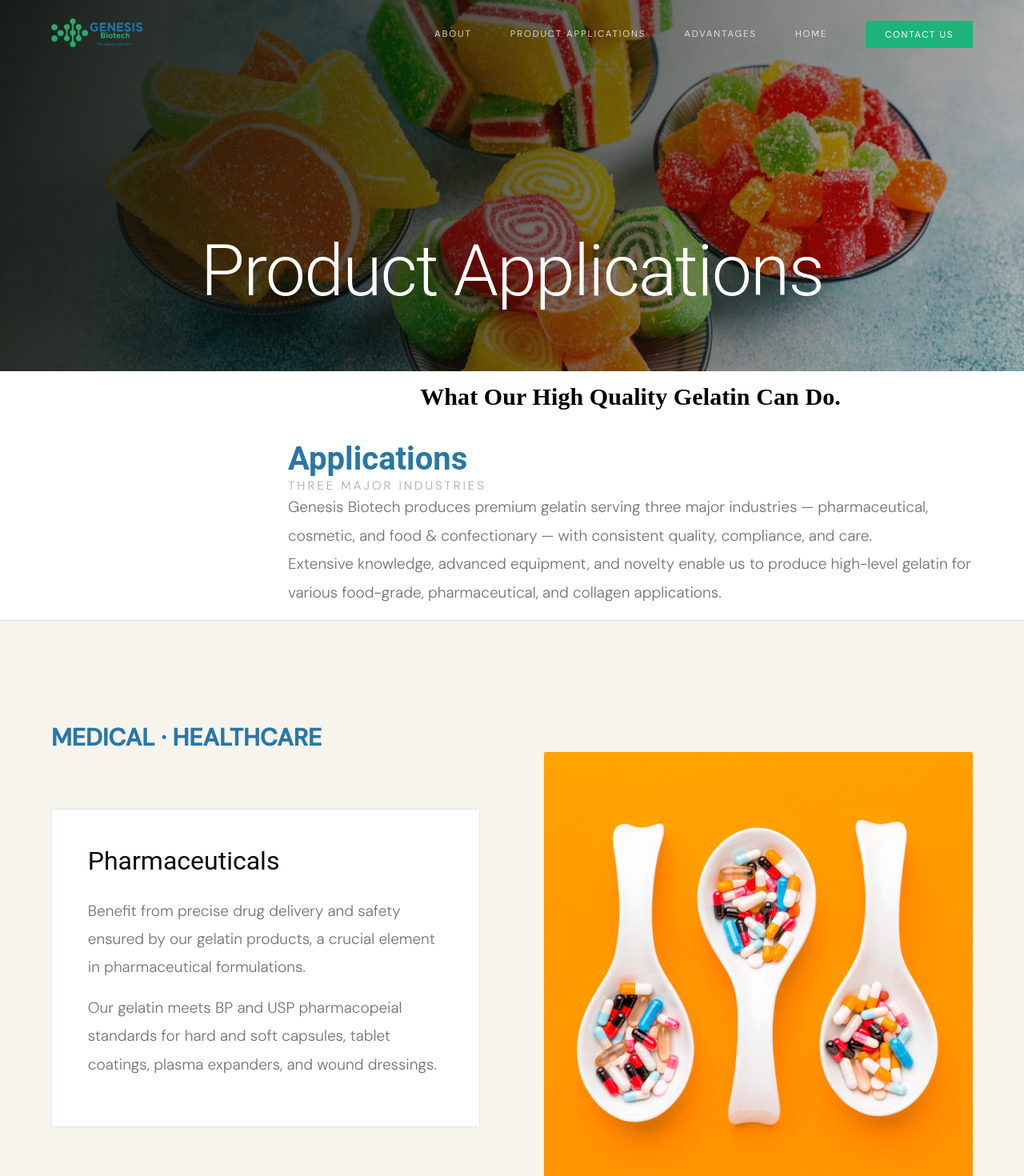
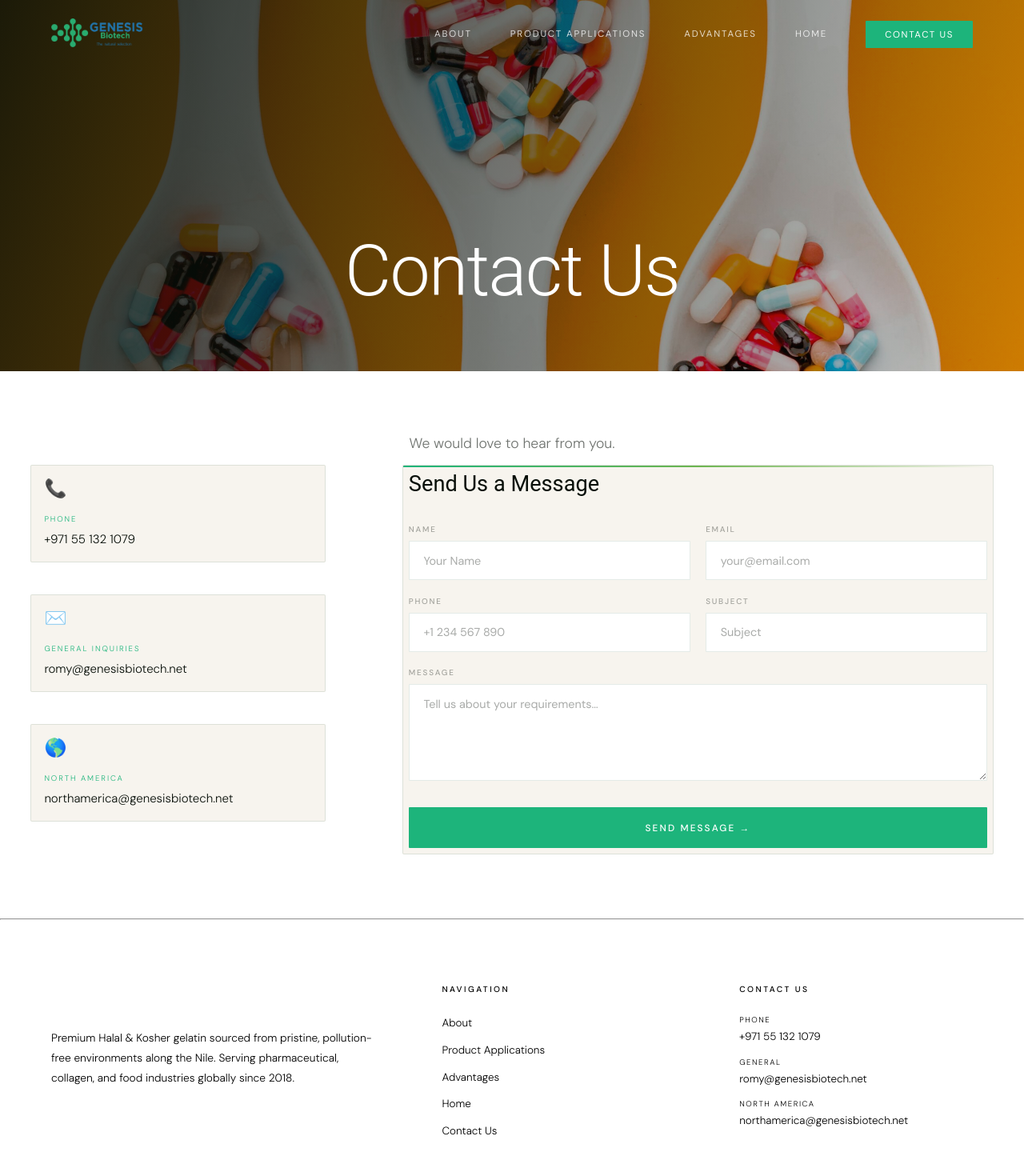
Before and after one commit to LDouglasOT/gelatin, a Next.js app: page /contact in a window 1280 px wide. Shown: the top 1470 px of the page at 80% size. Built offline with nearby package versions, Linux system fonts and the light colour scheme; a web font is replaced by a local one.

Commit message:
contact us

```diff
--- a/app/contact/page.tsx
+++ b/app/contact/page.tsx
@@ -5,11 +5,12 @@ import Image from 'next/image'
 import Link from 'next/link'
 import { usePathname } from 'next/navigation'
 
-export default function ProductApplications() {
+export default function Contact() {
   const navRef = useRef<HTMLDivElement>(null)
   const [menuOpen, setMenuOpen] = useState(false)
+  const [formData, setFormData] = useState({ name: '', email: '', phone: '', subject: '', message: '' })
+  const [submitted, setSubmitted] = useState(false)
  const pathname = usePathname()
-
   useEffect(() => {
     const handleScroll = () => {
       if (navRef.current) navRef.current.classList.toggle('solid', window.scrollY > 50)
@@ -27,13 +28,17 @@ export default function ProductApplications() {
     return () => observer.disconnect()
   }, [])
 
+  const handleSubmit = (e: React.FormEvent) => { e.preventDefault(); setSubmitted(true) }
+  const handleChange = (e: React.ChangeEvent<HTMLInputElement | HTMLTextAreaElement>) => {
+    setFormData({ ...formData, [e.target.name]: e.target.value })
+  }
+
   const navMenuStyle: React.CSSProperties = menuOpen
     ? { display: 'flex', flexDirection: 'column', position: 'fixed', top: 78, left: 0, right: 0, background: 'rgba(255,255,255,.98)', backdropFilter: 'blur(18px)', padding: '2rem', gap: '1.5rem', borderBottom: '1px solid rgba(45,107,68,.14)', zIndex: 899 }
     : {}
 
   return (
     <>
-      {/* ── NAV ── */}
     <nav id="nav" ref={navRef}>
         <a href="#" className="nav-logo">
           <Image
@@ -48,9 +53,9 @@ export default function ProductApplications() {
         <ul className="nav-links" style={menuOpen ? {
           display: 'flex', flexDirection: 'column', position: 'fixed',
           top: 82, left: 0, right: 0,
-          background: 'rgb(40, 119, 167)', padding: '2rem',
+          background: 'rgb(40, 119, 167)',
           backdropFilter: 'blur(24px)',
-         gap: '1.5rem',
+          padding: '2rem', gap: '1.5rem',
           borderBottom: '1px solid rgba(38,92,58,.12)', zIndex: 899,
         } : undefined}>
           <li className={`has-sub ${pathname.startsWith('/about') ? 'active' : ''}`}>
@@ -76,179 +81,79 @@ export default function ProductApplications() {
       </nav>
 
       {/* ── PAGE HERO ── */}
-      <section className="page-hero">
-        <div className="page-hero-bg" />
-        <div className="page-hero-inner">
-          <div className="page-title rv">Product Applications</div>
+      <section id="hero-products">
+        <div className="hero-bg" />
+        <div className="" style={{width:"100%", backgroundColor:"yellow", display:"flex",alignItems:"center", justifyContent:"center"}}>
+          <div className="page-title rv" style={{width:"100%", marginLeft:"auto",marginRight:"auto"}}>Contact Us</div>
         </div>
       </section>
 
-      {/* ── INTRO ── */}
-      <section className="story-section">
-        <div className="story-inner">
-          <div className="story-img rv">
-            <Image src="/assets/iconAsset_resized-100-X-100-px.webp" alt="Genesis Biotech" width={180} height={180} />
+      {/* ── CONTACT SECTION ── */}
+      <section className="contact-section">
+        <div className="contact-inner">
+          <p className="contact-intro rv">We would love to hear from you.</p>
+          <div className="contact-grid">
+            <div className="contact-info rv">
+              <div className="ci-item">
+                <div className="ci-icon">📞</div>
+                <div className="ci-label">Phone</div>
+                <div className="ci-value">+971 55 132 1079</div>
               </div>
-          <div className="story-content">
-            <h2 className="st rv d1" style={{ color: 'black', fontSize: '30px', fontWeight: 'bold', letterSpacing: '0.1px', marginLeft: 'auto', marginRight: 'auto' }}>
-              What Our High Quality Gelatin Can Do.
-            </h2>
-            <br />
-            <br />
-            <div style={{ display: 'flex', flexDirection: 'column', justifyContent: 'start', alignItems: 'start' }}>
-              <span className="story-year" style={{ color: 'rgb(40, 119, 167)' }}>Applications</span>
-              <span className="story-label" style={{ fontSize: '15px' }}>Three Major Industries</span>
-            </div>
-            <p className="rv d2" style={{ fontSize: '19px' }}>
-              Genesis Biotech produces premium gelatin serving three major industries — pharmaceutical, cosmetic, and food &amp; confectionary — with consistent quality, compliance, and care.
-            </p>
-            <p className="rv d3" style={{ fontSize: '19px' }}>
-              Extensive knowledge, advanced equipment, and novelty enable us to produce high-level gelatin for various food-grade, pharmaceutical, and collagen applications.
-            </p>
+              <div className="ci-item">
+                <div className="ci-icon">✉️</div>
+                <div className="ci-label">General Inquiries</div>
+                <div className="ci-value">
+                  <span>romy@genesisbiotech.net</span>
                 </div>
               </div>
-      </section>
-
-      {/* ── PHARMACEUTICALS ── */}
-      <section className="source-section">
-        <div className="source-inner">
-          <div className="eyebrow rv" style={{ color: 'rgb(40, 119, 167)', fontSize: '30px', fontWeight: 'bold', letterSpacing: '0.1px' }}>Medical · Healthcare</div>
-          <div className="source-grid">
-            <div className="source-card rv d1">
-              <h3>Pharmaceuticals</h3>
-              <p style={{ fontSize: '19px' }}>
-                Benefit from precise drug delivery and safety ensured by our gelatin products, a crucial element in pharmaceutical formulations.
-              </p>
-              <p style={{ fontSize: '19px' }}>
-                Our gelatin meets BP and USP pharmacopeial standards for hard and soft capsules, tablet coatings, plasma expanders, and wound dressings.
-              </p>
+              <div className="ci-item">
+                <div className="ci-icon">🌎</div>
+                <div className="ci-label">North America</div>
+                <div className="ci-value">
+                  <span>northamerica@genesisbiotech.net</span>
                 </div>
-            <div className="source-img rv d2">
-              <Image
-                src="/assets/spoons-with-pills-scaled.jpg"
-                alt="Pharmaceuticals"
-                width={600}
-                height={450}
-              />
+              </div>
+            </div>
+            <div className="contact-form-wrapper rv d1">
+              {submitted ? (
+                <div className="form-success">
+                  <h3>Thank you!</h3>
+                  <p>We have received your message and will get back to you shortly.</p>
+                </div>
+              ) : (
+                <form onSubmit={handleSubmit}>
+                  <div className="cf-title">Send Us a Message</div>
+                  <div className="form-row">
+                    <div className="fg">
+                      <label htmlFor="name">Name</label>
+                      <input type="text" id="name" name="name" value={formData.name} onChange={handleChange} required placeholder="Your Name" />
+                    </div>
+                    <div className="fg">
+                      <label htmlFor="email">Email</label>
+                      <input type="email" id="email" name="email" value={formData.email} onChange={handleChange} required placeholder="your@email.com" />
+                    </div>
+                  </div>
+                  <div className="form-row">
+                    <div className="fg">
+                      <label htmlFor="phone">Phone</label>
+                      <input type="tel" id="phone" name="phone" value={formData.phone} onChange={handleChange} placeholder="+1 234 567 890" />
+                    </div>
+                    <div className="fg">
+                      <label htmlFor="subject">Subject</label>
+                      <input type="text" id="subject" name="subject" value={formData.subject} onChange={handleChange} required placeholder="Subject" />
+                    </div>
+                  </div>
+                  <div className="fg">
+                    <label htmlFor="message">Message</label>
+                    <textarea id="message" name="message" value={formData.message} onChange={handleChange} required placeholder="Tell us about your requirements…" rows={5} />
+                  </div>
+                  <button type="submit" className="f-btn">Send Message →</button>
+                </form>
+              )}
             </div>
           </div>
         </div>
       </section>
-
-      {/* ── COLLAGEN ── */}
-      <section className="factory-section">
-        <div className="factory-inner">
-          <div className="eyebrow rv" style={{ color: 'rgb(40, 119, 167)', fontSize: '30px', fontWeight: 'bold', letterSpacing: '0.1px' }}>Beauty · Wellness</div>
-          <h2 className="st rv d1">Collagen</h2>
-          <p className="factory-intro rv d2" style={{ fontSize: '19px' }}>
-            Experience the natural benefits of collagen for healthy skin, hair, and joints. Our premium hydrolyzed collagen peptides are ideal for skincare, anti-aging formulations, nutraceuticals, and functional beauty supplements.
-          </p>
-          <div className="factory-grid" style={{ gridTemplateColumns: '1fr', maxWidth: '520px', margin: '0 auto' }}>
-            <div className="fact-img rv d1">
-              <Image src="/assets/face-cream.png" alt="Collagen" width={520} height={400} style={{ objectFit: 'contain', background: 'var(--cream)', padding: '2rem', borderRadius: '12px' }} />
-            </div>
-          </div>
-        </div>
-      </section>
-
-      {/* ── FOOD & CONFECTIONARY ── */}
-      <section className="source-section">
-        <div className="source-inner">
-          <div className="eyebrow rv" style={{ color: 'rgb(40, 119, 167)', fontSize: '30px', fontWeight: 'bold', letterSpacing: '0.1px' }}>Food · Confectionary</div>
-          <div className="source-grid">
-            <div className="source-card rv d1">
-              <h3>Food &amp; Confectionary</h3>
-              <p style={{ fontSize: '19px' }}>
-                Enjoy the enhanced texture and taste of your products, from desserts to gummy candies, thanks to our high-quality gelatin.
-              </p>
-              <p style={{ fontSize: '19px' }}>
-                Perfect for gummies, marshmallows, jellies, dairy stabilizers, and desserts — delivering perfect texture, clarity, and mouthfeel every time.
-              </p>
-            </div>
-            <div className="source-img rv d2">
-              <Image
-                src="/assets/assortment-multi-colored-marmalades-scaled.jpg"
-                alt="Food & Confectionary"
-                width={600}
-                height={450}
-              />
-            </div>
-          </div>
-        </div>
-      </section>
-
-      {/* ── HEALTH BENEFITS ── */}
-      <section className="products-section">
-        <div className="products-inner">
-          <div className="eyebrow rv" style={{ color: 'rgb(40, 119, 167)', fontSize: '30px', fontWeight: 'bold', letterSpacing: '0.1px' }}>Health Benefits</div>
-          <h2 className="st rv d1">Benefits of Gelatin</h2>
-          <div className="products-grid">
-            <div className="prod-card rv d1">
-              <Image
-                src="/assets/Taking-care-of-your-bones-and-joints-with-gelatin-150x150-1.webp"
-                alt="Bones and Joints"
-                width={200}
-                height={200}
-              />
-              <div className="prod-card-content">
-                <div className="pcat" style={{ color: 'rgb(40, 119, 167)' }}>Structural Health</div>
-                <h3>Taking care of your bones and joints</h3>
-                <p style={{ fontSize: '19px' }}>Gelatin contains multiple amino acids that are proven to help prevent joint cartilage erosion and weakening.</p>
-              </div>
-            </div>
-            <div className="prod-card rv d2">
-              <Image
-                src="/assets/Gelatin-for-better-digestion-150x150-1.webp"
-                alt="Better Digestion"
-                width={200}
-                height={200}
-              />
-              <div className="prod-card-content">
-                <div className="pcat" style={{ color: 'rgb(40, 119, 167)' }}>Gut Health</div>
-                <h3>Better Digestion</h3>
-                <p style={{ fontSize: '19px' }}>Gelatin's natural bond with water eases the food's movement through the digestive system, supporting gut health.</p>
-              </div>
-            </div>
-            <div className="prod-card rv d3">
-              <Image
-                src="/assets/Stronger-and-prettier-nails-hair-and-skin.png"
-                alt="Nails, Hair and Skin"
-                width={200}
-                height={200}
-              />
-              <div className="prod-card-content">
-                <div className="pcat" style={{ color: 'rgb(40, 119, 167)' }}>Beauty</div>
-                <h3>Stronger and prettier nails, hair and skin</h3>
-                <p style={{ fontSize: '19px' }}>Gelatin enhances the look of the skin, strengthens the hair roots, reinforces thin brittle nails, and smooths out wrinkles.</p>
-              </div>
-            </div>
-          </div>
-        </div>
-      </section>
-
-      {/* ── CTA STRIP ── */}
-      <section className="factory-section" style={{ textAlign: 'center' }}>
-        <div className="factory-inner">
-          <h2 className="st rv d1">Ready to Source the World's Finest Gelatin?</h2>
-          <p className="factory-intro rv d2" style={{ fontSize: '19px' }}>
-            Contact us today to request a sample or quotation for Halal &amp; Kosher certified gelatin.
-          </p>
-          <div className="rv d3" style={{ marginTop: '2.5rem' }}>
-            <Link href="/contact" className="btn-g">Get in Touch</Link>
-          </div>
-        </div>
-      </section>
-
-      {/* ── CERTIFICATIONS STRIP ── */}
-      <div style={{ background: 'var(--white)', borderTop: '1px solid var(--border)', padding: '5rem 5vw', textAlign: 'center' }}>
-        <div className="eyebrow rv" style={{ justifyContent: 'center', color: 'rgb(40, 119, 167)', fontSize: '20px', fontWeight: 'bold' }}>Certified Quality</div>
-        <img
-          className="rv d1"
-          src="/assets/logos-2.png"
-          alt="Genesis Biotech Certifications"
-          style={{ margin: '2rem auto 0', display: 'block', height: 'auto', width: '90%' }}
-        />
-      </div>
   <hr />
       {/* ── FOOTER ── */}
        <footer style={{color:"black", backgroundColor:"white"}}>
--- a/app/globals.css
+++ b/app/globals.css
@@ -1933,17 +1933,17 @@ footer {
 /* ─────────────────────────────────────────────
    CONTACT PAGE
 ───────────────────────────────────────────── */
-.contact-section { padding: 9rem 5vw; background: var(--white); }
+.contact-section { padding: 5rem 3vw; background: var(--white); }
 .contact-inner { max-width: 1400px; margin: 0 auto; }
-.contact-intro { font-family: var(--font-body); font-size: 1.1rem; color: var(--text-2); text-align: center; margin-bottom: 5rem; }
+.contact-intro { font-family: var(--font-body); font-size: 1.1rem; color: var(--text-2); text-align: center; margin-bottom: 1rem; }
 .contact-grid { display: grid; grid-template-columns: 1fr 2fr; gap: 6rem; }
 .contact-info { display: flex; flex-direction: column; gap: 2.5rem; }
-.ci-item { background: var(--cream); border: 1px solid var(--border); padding: 2.2rem; border-radius: 2px; transition: border-color .4s, transform .4s var(--ease-spring); }
+.ci-item { background: var(--cream); border: 1px solid var(--border); padding: 1rem; border-radius: 2px; transition: border-color .4s, transform .4s var(--ease-spring); }
 .ci-item:hover { border-color: var(--border-h); transform: translateX(4px); }
 .ci-icon { font-size: 1.4rem; margin-bottom: 1.1rem; }
 .ci-label { font-family: var(--font-body); font-size: .6rem; letter-spacing: .2em; text-transform: uppercase; color: #1db47b; margin-bottom: .5rem; }
 .ci-value { font-family: var(--font-body); font-size: .94rem; color: var(--text); line-height: 1.6; }
-.contact-form-wrapper { background: var(--cream); border: 1px solid var(--border); padding: 3rem; border-radius: 2px; position: relative; overflow: hidden; }
+.contact-form-wrapper { background: var(--cream); border: 1px solid var(--border); padding: 0.4rem; border-radius: 2px; position: relative; overflow: hidden; }
 .contact-form-wrapper::before { content: ''; position: absolute; top: 0; left: 0; right: 0; height: 2px; background: linear-gradient(90deg, #1db47b, var(--lime), transparent); }
 .form-row { display: grid; grid-template-columns: 1fr 1fr; gap: 1.2rem; }
 .form-success { text-align: center; padding: 4rem; }
```
Lines whose indentation alone changed are shown as unchanged.
